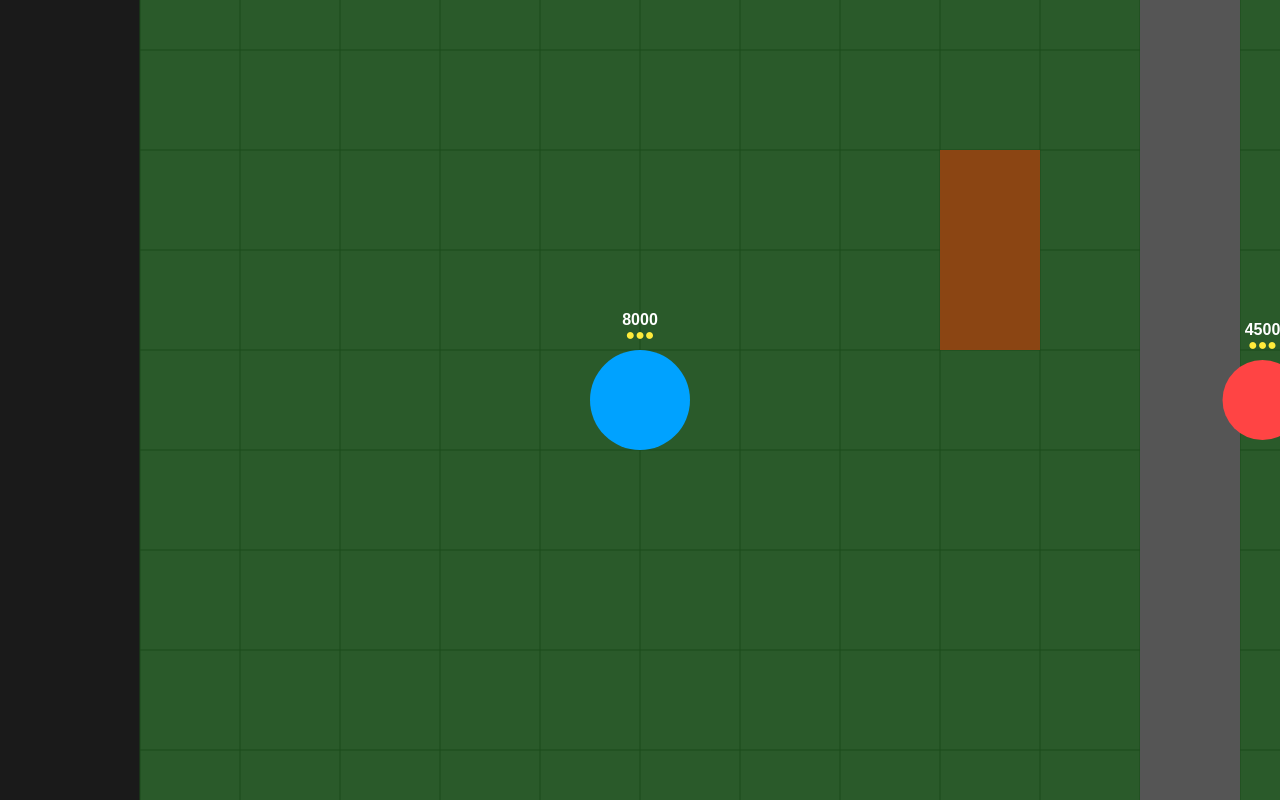
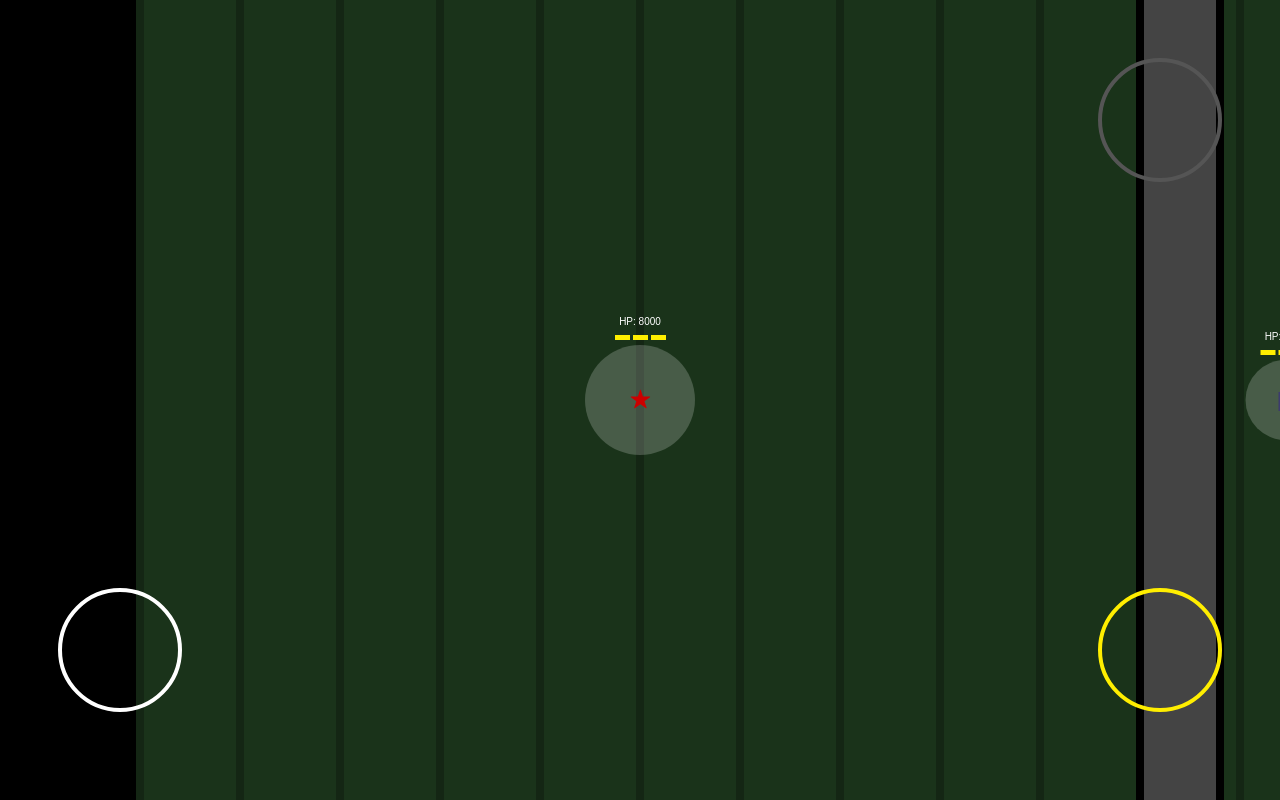
Before and after one commit to axaaxa-ak/browser-game, a plain HTML site: page index.html in a window 1280 px wide. Drawn offline with Linux system fonts and the light colour scheme.

Commit message:
Refactor game settings and character configurations

```diff
--- a/index.html
+++ b/index.html
@@ -3,9 +3,9 @@
 <head>
     <meta charset="UTF-8">
     <meta name="viewport" content="width=device-width, initial-scale=1.0, maximum-scale=1.0, user-scalable=no">
-    <title>Global Brawl Prototype</title>
+    <title>Global Brawl Engine</title>
     <style>
-        body { margin: 0; overflow: hidden; background: #1a1a1a; touch-action: none; font-family: 'Arial', sans-serif; }
+        body { margin: 0; overflow: hidden; background: #000; touch-action: none; font-family: 'Courier New', sans-serif; }
         canvas { display: block; }
     </style>
 </head>
@@ -15,23 +15,14 @@
         const canvas = document.getElementById("gameCanvas");
         const ctx = canvas.getContext("2d");
 
-        // --- 定数・設定 ---
-        const WORLD_SIZE = 2500;
-        const RESPAWN_TIME = 5000;
-        const GRID_SIZE = 100;
+        // --- ゲーム設定 ---
+        const WORLD = { w: 3000, h: 3000, grid: 100 };
+        const RESPAWN_MS = 5000;
 
-        // キャラクター性能データ
-        const CHAR_DATA = {
-            soviet: { hp: 8000, speed: 2.5, size: 50, reload: 2500, range: 350, dmg: [800, 1000, 1200] },
-            usa: { hp: 4500, speed: 4.5, size: 40, reload: 1800, range: 600, dmg: 250 },
-            uk: { hp: 4000, speed: 5.0, size: 25, reload: 2000, range: 700, dmg: 1500 },
-            france: { hp: 5000, speed: 3.5, size: 35, reload: 1700, range: 250, dmg: 900 },
-            germany: { hp: 5500, speed: 4.2, size: 35, reload: 1500, range: 450, dmg: 150 },
-            japan: { hp: 4500, speed: 5.2, size: 35, reload: 1000, range: 300, dmg: [1200, 800] },
-            italy: { hp: 5000, speed: 3.5, size: 35, reload: 5000, range: 150, dmg: 200 },
-            china: { hp: 6000, speed: 3.5, size: 40, reload: 1800, range: 400, dmg: 300 },
-            canada: { hp: 6500, speed: 2.8, size: 40, reload: 2200, range: 550, dmg: 400 },
-            finland: { hp: 4800, speed: 4.5, size: 35, reload: 2000, range: 800, dmg: 1800 }
+        const CHAR_CONFIG = {
+            soviet: { hp: 8000, speed: 2.8, size: 55, color: "#cc0000", symbol: "★", reload: 2200 },
+            usa: { hp: 4500, speed: 4.5, size: 40, color: "#3c3b6e", symbol: "|||", reload: 1800 }
+            // 他の国も同様のデータ構造で追加可能
         };
 
         function resize() {
@@ -43,111 +34,141 @@
 
         // --- クラス定義 ---
 
+        class Wall {
+            constructor(x, y, w, h, type) {
+                this.x = x; this.y = y; this.w = w; this.h = h;
+                this.type = type; // 0:破壊不可, 1:弾貫通, 2:破壊可能
+                this.hp = 1500;
+                this.alive = true;
+            }
+            draw(camX, camY) {
+                if (!this.alive) return;
+                ctx.fillStyle = this.type === 0 ? "#444" : (this.type === 1 ? "rgba(100,200,100,0.4)" : "#8b4513");
+                ctx.strokeStyle = "#000";
+                ctx.fillRect(this.x, this.y, this.w, this.h);
+                ctx.strokeRect(this.x, this.y, this.w, this.h);
+            }
+        }
+
         class Bullet {
-            constructor(x, y, angle, speed, range, dmg, owner, type = "normal", canBreak = false) {
-                this.x = x; this.y = y; this.startX = x; this.startY = y;
+            constructor(x, y, angle, speed, range, dmg, owner, color="yellow") {
+                this.x = x; this.y = y; this.sx = x; this.sy = y;
                 this.angle = angle; this.speed = speed; this.range = range;
-                this.dmg = dmg; this.owner = owner; this.type = type;
-                this.canBreak = canBreak; this.active = true;
+                this.dmg = dmg; this.owner = owner; this.color = color;
+                this.active = true;
             }
             update() {
                 this.x += Math.cos(this.angle) * this.speed;
                 this.y += Math.sin(this.angle) * this.speed;
-                const dist = Math.sqrt((this.x - this.startX)**2 + (this.y - this.startY)**2);
-                if (dist > this.range) this.active = false;
-            }
-        }
+                if (Math.hypot(this.x - this.sx, this.y - this.sy) > this.range) this.active = false;
 
-        class Wall {
-            constructor(x, y, w, h, type) {
-                this.x = x; this.y = y; this.w = w; this.h = h;
-                this.type = type; // 0:堅固, 1:弾貫通(柵), 2:壊れる壁
-                this.hp = type === 2 ? 1500 : Infinity;
-                this.active = true;
+                // 壁衝突
+                for (let w of walls) {
+                    if (!w.alive || w.type === 1) continue;
+                    if (this.x > w.x && this.x < w.x+w.w && this.y > w.y && this.y < w.y+w.h) {
+                        if (w.type === 2) w.hp -= this.dmg;
+                        if (w.hp <= 0) w.alive = false;
+                        this.active = false;
+                    }
+                }
             }
         }
 
         class Actor {
-            constructor(x, y, team, charType) {
-                this.x = x; this.y = y; this.team = team; this.charType = charType;
-                const data = CHAR_DATA[charType];
-                this.hp = data.hp; this.maxHp = data.hp;
-                this.speed = data.speed; this.size = data.size;
-                this.ammo = 3; this.maxAmmo = (charType === 'italy') ? 1 : 3;
-                this.ult = 0; // 0 to 100
+            constructor(x, y, team, type) {
+                this.x = x; this.y = y; this.team = team; this.type = type;
+                const conf = CHAR_CONFIG[type];
+                this.hp = conf.hp; this.maxHp = conf.hp;
+                this.speed = conf.speed; this.size = conf.size;
+                this.ammo = 3; this.ult = 0;
                 this.lastReload = Date.now();
-                this.isDead = false;
-                this.deathTime = 0;
-                this.attackStep = 0;
+                this.dead = false; this.deathT = 0;
+                this.atkStep = 0;
             }
 
-            update(moveAngle, isMoving) {
-                if (this.isDead) {
-                    if (Date.now() - this.deathTime > RESPAWN_TIME) {
-                        this.hp = this.maxHp; this.isDead = false; this.x = this.team === "player" ? 500 : 2000; this.y = 1250;
+            update(angle, moving) {
+                if (this.dead) {
+                    if (Date.now() - this.deathT > RESPAWN_MS) {
+                        this.dead = false; this.hp = this.maxHp; this.x = (this.team==="player"?500:2500);
                     }
                     return;
                 }
 
                 // リロード
-                const reloadSpeed = CHAR_DATA[this.charType].reload;
-                if (this.ammo < this.maxAmmo && Date.now() - this.lastReload > reloadSpeed) {
-                    this.ammo++;
-                    this.lastReload = Date.now();
+                if (this.ammo < 3 && Date.now() - this.lastReload > CHAR_CONFIG[this.type].reload) {
+                    this.ammo++; this.lastReload = Date.now();
                 }
 
-                // 移動と衝突判定
-                if (isMoving) {
-                    let nx = this.x + Math.cos(moveAngle) * this.speed;
-                    let ny = this.y + Math.sin(moveAngle) * this.speed;
+                if (moving) {
+                    let nextX = this.x + Math.cos(angle) * this.speed;
+                    let nextY = this.y + Math.sin(angle) * this.speed;
 
-                    if (!this.checkWall(nx, this.y)) this.x = nx;
-                    if (!this.checkWall(this.x, ny)) this.y = ny;
-
-                    // 画面外禁止
-                    this.x = Math.max(this.size, Math.min(WORLD_SIZE - this.size, this.x));
-                    this.y = Math.max(this.size, Math.min(WORLD_SIZE - this.size, this.y));
+                    // 壁衝突判定（スライド移動対応）
+                    if (!this.isColliding(nextX, this.y)) this.x = nextX;
+                    if (!this.isColliding(this.x, nextY)) this.y = nextY;
                 }
             }
 
-            checkWall(nx, ny) {
+            isColliding(nx, ny) {
+                if (nx < 0 || nx > WORLD.w || ny < 0 || ny > WORLD.h) return true;
                 for (let w of walls) {
-                    if (!w.active) continue;
-                    if (nx + this.size/2 > w.x && nx - this.size/2 < w.x + w.w &&
-                        ny + this.size/2 > w.y && ny - this.size/2 < w.y + w.h) {
-                        return true;
-                    }
+                    if (!w.alive) continue;
+                    if (nx+this.size/2 > w.x && nx-this.size/2 < w.x+w.w &&
+                        ny+this.size/2 > w.y && ny-this.size/2 < w.y+w.h) return true;
                 }
                 return false;
             }
+
+            draw() {
+                if (this.dead) return;
+                const conf = CHAR_CONFIG[this.type];
+
+                // 足元の国マーク
+                ctx.save();
+                ctx.translate(this.x, this.y);
+                ctx.beginPath(); ctx.arc(0, 0, this.size, 0, Math.PI*2);
+                ctx.fillStyle = "rgba(255,255,255,0.2)"; ctx.fill();
+                ctx.fillStyle = conf.color; ctx.font = "bold 20px Arial";
+                ctx.textAlign = "center"; ctx.fillText(conf.symbol, 0, 7);
+                ctx.restore();
+
+                // 頭上UI
+                ctx.fillStyle = "white"; ctx.textAlign = "center";
+                ctx.fillText(`HP: ${Math.floor(this.hp)}`, this.x, this.y - this.size - 20);
+                // 弾数表示
+                for(let i=0; i<3; i++) {
+                    ctx.fillStyle = i < this.ammo ? "#ffee00" : "#555";
+                    ctx.fillRect(this.x - 25 + i*18, this.y - this.size - 10, 15, 5);
+                }
+            }
         }
 
-        // --- ゲーム状態 ---
-        let player = new Actor(500, 1250, "player", "soviet");
-        let enemies = [new Actor(2000, 1250, "enemy", "usa")];
+        // --- インスタンス生成 ---
+        let player = new Actor(500, 1500, "player", "soviet");
+        let enemies = [new Actor(2500, 1500, "enemy", "usa")];
         let bullets = [];
         let walls = [
-            new Wall(1000, 500, 100, 1500, 0), // 堅固
-            new Wall(1400, 1000, 300, 50, 1),  // 柵（弾通る）
-            new Wall(800, 1000, 100, 200, 2)   // 壊れる
+            new Wall(1000, 500, 80, 2000, 0),
+            new Wall(1400, 1200, 400, 60, 1),
+            new Wall(1200, 1000, 150, 150, 2)
         ];
 
+        // --- スティック管理 ---
         let sticks = {
             move: { active: false, id: null, bx: 0, by: 0, cx: 0, cy: 0 },
-            atk: { active: false, id: null, bx: 0, by: 0, cx: 0, cy: 0 },
-            ult: { active: false, id: null, bx: 0, by: 0, cx: 0, cy: 0 }
+            atk:  { active: false, id: null, bx: 0, by: 0, cx: 0, cy: 0 },
+            ult:  { active: false, id: null, bx: 0, by: 0, cx: 0, cy: 0 }
         };
 
-        // --- 入力処理 ---
         canvas.addEventListener("touchstart", (e) => {
             for (let t of e.changedTouches) {
-                if (t.clientX < canvas.width / 3) initStick('move', t);
-                else if (t.clientX > canvas.width * 0.7 && t.clientY > canvas.height/2) initStick('atk', t);
-                else if (t.clientX > canvas.width * 0.7 && t.clientY < canvas.height/2) initStick('ult', t);
+                if (t.clientX < canvas.width / 2) startStick('move', t);
+                else if (t.clientY > canvas.height / 2) startStick('atk', t);
+                else startStick('ult', t);
             }
         });
 
-        function initStick(k, t) {
+        function startStick(k, t) {
             sticks[k].active = true; sticks[k].id = t.identifier;
             sticks[k].bx = sticks[k].cx = t.clientX; sticks[k].by = sticks[k].cy = t.clientY;
         }
@@ -163,130 +184,128 @@
         canvas.addEventListener("touchend", (e) => {
             for (let t of e.changedTouches) {
                 for (let k in sticks) if (sticks[k].id === t.identifier) {
-                    if (k === 'atk' || k === 'ult') fire(player, sticks[k], k === 'ult');
+                    if (k !== 'move') fire(player, sticks[k], k === 'ult');
                     sticks[k].active = false; sticks[k].id = null;
                 }
             }
         });
 
-        function fire(actor, stick, isUlt) {
-            if (actor.isDead) return;
-            if (!isUlt && actor.ammo <= 0) return;
-            if (isUlt && actor.ult < 100) return;
+        function fire(a, s, isUlt) {
+            if (a.dead || (!isUlt && a.ammo <= 0) || (isUlt && a.ult < 100)) return;
+            const angle = Math.atan2(s.cy - s.by, s.cx - s.bx);
 
-            const angle = Math.atan2(stick.cy - stick.by, stick.cx - stick.bx);
-            const data = CHAR_DATA[actor.charType];
-
-            if (actor.charType === "soviet") {
-                if (actor.attackStep === 0) bullets.push(new Bullet(actor.x, actor.y, angle, 8, 300, 800, actor, "melee"));
-                else if (actor.attackStep === 1) bullets.push(new Bullet(actor.x, actor.y, angle, 6, 200, 1000, actor, "swing"));
-                else bullets.push(new Bullet(actor.x, actor.y, angle, 12, 600, 1200, actor, "return"));
-                actor.attackStep = (actor.attackStep + 1) % 3;
+            // ソビエト通常攻撃ロジック
+            if (a.type === 'soviet' && !isUlt) {
+                if (a.atkStep === 0) bullets.push(new Bullet(a.x, a.y, angle, 10, 300, 800, a));
+                else if (a.atkStep === 1) bullets.push(new Bullet(a.x, a.y, angle, 12, 250, 1000, a));
+                else bullets.push(new Bullet(a.x, a.y, angle, 15, 600, 1200, a));
+                a.atkStep = (a.atkStep + 1) % 3;
+            } else if (isUlt) {
+                // 特殊攻撃（暫定：巨大弾）
+                bullets.push(new Bullet(a.x, a.y, angle, 8, 800, 2000, a, "orange"));
+                a.ult = 0;
             } else {
-                bullets.push(new Bullet(actor.x, actor.y, angle, 15, data.range, data.dmg, actor));
+                bullets.push(new Bullet(a.x, a.y, angle, 14, 500, 400, a));
             }
-
-            if (isUlt) actor.ult = 0; else actor.ammo--;
+            if (!isUlt) a.ammo--;
         }
 
-        // --- ループ ---
+        // --- メインループ ---
         function loop() {
             ctx.clearRect(0, 0, canvas.width, canvas.height);
 
-            // プレイヤー更新
-            let moveAngle = Math.atan2(sticks.move.cy - sticks.move.by, sticks.move.cx - sticks.move.bx);
-            player.update(moveAngle, sticks.move.active);
+            // 1. AIロジック（壁回避）
+            enemies.forEach(en => {
+                if (en.dead) return en.update(0, false);
+                let dist = Math.hypot(player.x - en.x, player.y - en.y);
+                let angle = Math.atan2(player.y - en.y, player.x - en.x);
 
-            // 敵AI更新 (簡易)
-            enemies.forEach(en => {
-                if (en.isDead) return en.update(0, false);
-                let dist = Math.sqrt((player.x - en.x)**2 + (player.y - en.y)**2);
-                let angle = Math.atan2(player.y - en.y, player.x - en.x);
+                // 壁回避：進行方向に壁があるか先読み
+                if (en.isColliding(en.x + Math.cos(angle)*20, en.y + Math.sin(angle)*20)) {
+                    angle += Math.PI / 2; // 横に避ける
+                }
+
                 if (dist > 400) en.update(angle, true);
-                else if (dist < 300) en.update(angle + Math.PI, true);
-                else {
-                    en.update(0, false);
-                    if (Math.random() < 0.02) fire(en, {bx:0, by:0, cx:Math.cos(angle), cy:Math.sin(angle)}, false);
+                else if (Math.random() < 0.05) fire(en, {bx:0,by:0,cx:Math.cos(angle),cy:Math.sin(angle)}, false);
+            });
+
+            // 2. プレイヤー更新
+            if (sticks.move.active) {
+                player.update(Math.atan2(sticks.move.cy-sticks.move.by, sticks.move.cx-sticks.move.bx), true);
+            } else { player.update(0, false); }
+
+            // 3. 描画（カメラ）
+            ctx.save();
+            ctx.translate(canvas.width/2 - player.x, canvas.height/2 - player.y);
+
+            // 床
+            ctx.fillStyle = "#1a331a"; ctx.fillRect(0,0,WORLD.w,WORLD.h);
+            ctx.strokeStyle = "#142614";
+            for(let x=0; x<WORLD.w; x+=WORLD.grid) {
+                ctx.beginPath(); ctx.moveTo(x,0); ctx.lineTo(x,WORLD.h); ctx.stroke();
+            }
+
+            // 弾軌道ガイド（エイム）
+            ['atk', 'ult'].forEach(k => {
+                if (sticks[k].active) {
+                    const angle = Math.atan2(sticks[k].cy-sticks[k].by, sticks[k].cx-sticks[k].bx);
+                    ctx.setLineDash([10, 10]); ctx.strokeStyle = k==='ult'?"rgba(255,0,0,0.5)":"rgba(255,255,255,0.3)";
+                    ctx.beginPath(); ctx.moveTo(player.x, player.y);
+                    ctx.lineTo(player.x + Math.cos(angle)*500, player.y + Math.sin(angle)*500);
+                    ctx.stroke(); ctx.setLineDash([]);
                 }
             });
 
-            // 描画 (カメラ追従)
-            ctx.save();
-            ctx.translate(canvas.width/2 - player.x, canvas.height/2 - player.y);
+            walls.forEach(w => w.draw());
 
-            // 背景
-            ctx.fillStyle = "#2a5a2a"; ctx.fillRect(0,0,WORLD_SIZE,WORLD_SIZE);
-            ctx.strokeStyle = "#1a4a1a";
-            for(let i=0; i<=WORLD_SIZE; i+=GRID_SIZE) {
-                ctx.beginPath(); ctx.moveTo(i,0); ctx.lineTo(i,WORLD_SIZE); ctx.stroke();
-                ctx.beginPath(); ctx.moveTo(0,i); ctx.lineTo(WORLD_SIZE,i); ctx.stroke();
-            }
-
-            // 壁
-            walls.forEach(w => {
-                if (!w.active) return;
-                ctx.fillStyle = w.type === 0 ? "#555" : (w.type === 1 ? "#44cc44aa" : "#8b4513");
-                ctx.fillRect(w.x, w.y, w.w, w.h);
-            });
-
-            // 弾の衝突判定
             bullets = bullets.filter(b => {
                 b.update();
-                // 壁との衝突
-                for (let w of walls) {
-                    if (!w.active) continue;
-                    if (b.x > w.x && b.x < w.x + w.w && b.y > w.y && b.y < w.y + w.h) {
-                        if (w.type === 1) continue; // 柵は通る
-                        if (w.type === 2) w.hp -= b.dmg;
-                        if (w.hp <= 0) w.active = false;
+                let targets = b.owner.team === 'player' ? enemies : [player];
+                for (let t of targets) {
+                    if (!t.dead && Math.hypot(b.x-t.x, b.y-t.y) < t.size) {
+                        t.hp -= b.dmg;
+                        if (b.owner.team === 'player') b.owner.ult = Math.min(100, b.owner.ult + 8);
+                        if (t.hp <= 0) { t.dead = true; t.deathT = Date.now(); }
                         return false;
                     }
                 }
-                // キャラとの衝突
-                let targets = b.owner.team === "player" ? enemies : [player];
-                for (let t of targets) {
-                    if (t.isDead) continue;
-                    let d = Math.sqrt((b.x - t.x)**2 + (b.y - t.y)**2);
-                    if (d < t.size) {
-                        t.hp -= b.dmg;
-                        if (b.owner.team === "player") b.owner.ult = Math.min(100, b.owner.ult + 10);
-                        if (t.hp <= 0) { t.isDead = true; t.deathTime = Date.now(); }
-                        return false;
-                    }
-                }
-                ctx.fillStyle = "yellow"; ctx.beginPath(); ctx.arc(b.x, b.y, 5, 0, Math.PI*2); ctx.fill();
+                ctx.fillStyle = b.color; ctx.beginPath(); ctx.arc(b.x, b.y, 6, 0, Math.PI*2); ctx.fill();
                 return b.active;
             });
 
-            // キャラ描画
-            [player, ...enemies].forEach(a => {
-                if (a.isDead) return;
-                ctx.fillStyle = a.team === "player" ? "#00a2ff" : "#ff4444";
-                ctx.beginPath(); ctx.arc(a.x, a.y, a.size, 0, Math.PI*2); ctx.fill();
-
-                // 頭上UI
-                ctx.fillStyle = "white"; ctx.textAlign = "center"; ctx.font = "bold 16px Arial";
-                ctx.fillText(`${Math.floor(a.hp)}`, a.x, a.y - a.size - 25);
-                ctx.fillStyle = "#ffeb3b";
-                ctx.fillText("●".repeat(a.ammo) + "○".repeat(a.maxAmmo - a.ammo), a.x, a.y - a.size - 10);
-                if (a.team === "player") {
-                    ctx.fillStyle = "#ff4081";
-                    ctx.fillRect(a.x - 25, a.y - a.size - 5, a.ult/2, 5);
-                }
-            });
-
+            player.draw();
+            enemies.forEach(e => e.draw());
             ctx.restore();
 
-            // スティックUI
-            for(let k in sticks) if(sticks[k].active) {
-                ctx.beginPath(); ctx.arc(sticks[k].bx, sticks[k].by, 50, 0, Math.PI*2);
-                ctx.strokeStyle = k === 'ult' ? "red" : "white"; ctx.stroke();
-                ctx.beginPath(); ctx.arc(sticks[k].cx, sticks[k].cy, 25, 0, Math.PI*2);
-                ctx.fillStyle = "rgba(255,255,255,0.3)"; ctx.fill();
-            }
+            // 4. 固定UIスティック
+            drawStick('move', sticks.move, "#fff");
+            drawStick('atk', sticks.atk, "#ffee00");
+            drawStick('ult', sticks.ult, player.ult >= 100 ? "#f00" : "#555", player.ult);
 
             requestAnimationFrame(loop);
         }
+
+        function drawStick(k, s, color, progress = null) {
+            const x = k==='move' ? 120 : (canvas.width - 120);
+            const y = k==='ult' ? 120 : (canvas.height - 150);
+
+            ctx.beginPath(); ctx.arc(x, y, 60, 0, Math.PI*2);
+            ctx.strokeStyle = color; ctx.lineWidth = 4; ctx.stroke();
+
+            if (progress !== null) {
+                ctx.beginPath(); ctx.arc(x, y, 60, -Math.PI/2, -Math.PI/2 + (Math.PI*2*(progress/100)));
+                ctx.strokeStyle = "#fff"; ctx.lineWidth = 8; ctx.stroke();
+            }
+
+            if (s.active) {
+                const dx = s.cx - s.bx; const dy = s.cy - s.by;
+                const dist = Math.min(Math.hypot(dx, dy), 60);
+                const ang = Math.atan2(dy, dx);
+                ctx.beginPath(); ctx.arc(x + Math.cos(ang)*dist, y + Math.sin(ang)*dist, 30, 0, Math.PI*2);
+                ctx.fillStyle = "rgba(255,255,255,0.5)"; ctx.fill();
+            }
+        }
+
         loop();
     </script>
 </body>
```
